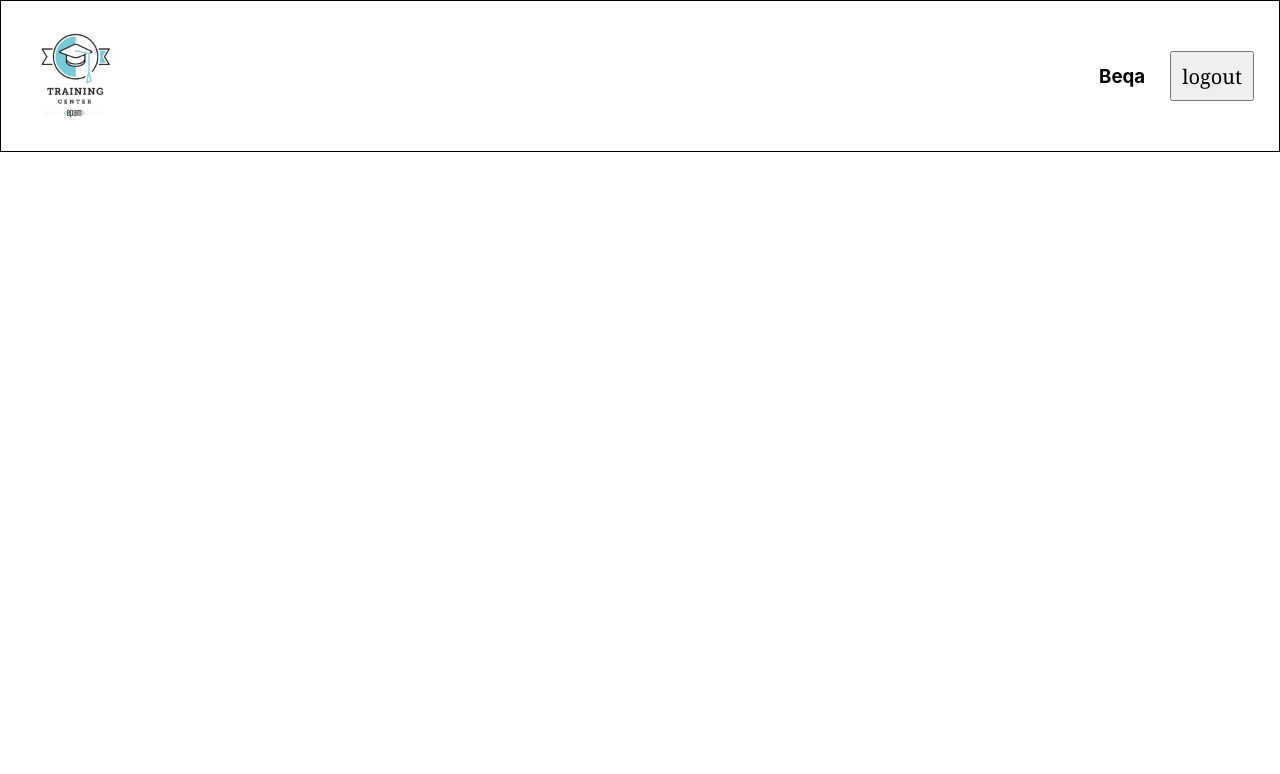
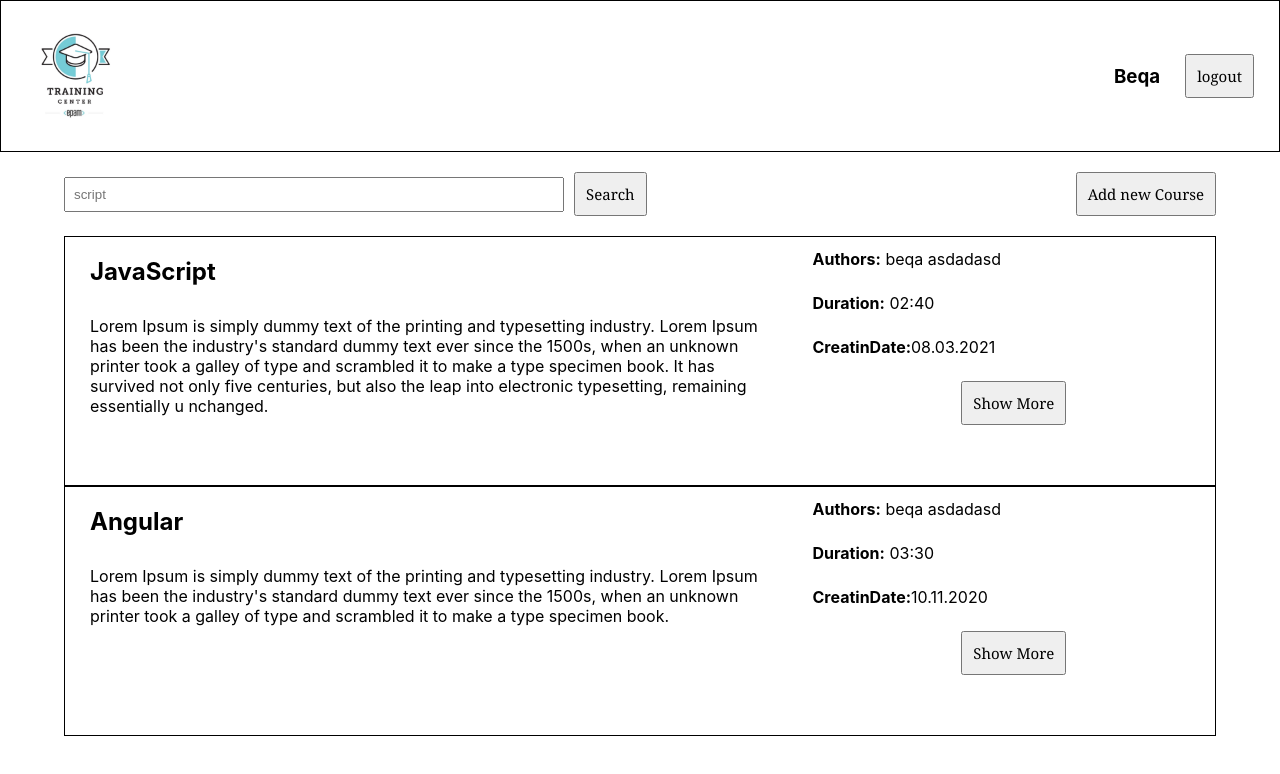
Before and after one commit to BeqaLobzhanidze/React_Fundamentals, a React (Create React App) app: page / in a window 1280 px wide. Shown: the top 774 px of the page. Built offline with nearby package versions, Linux system fonts and the light colour scheme.

Commit message:
feat:create Searchab and courses templates

```diff
--- a/src/App.jsx
+++ b/src/App.jsx
@@ -1,10 +1,18 @@
 import './App.css';
+import { useState } from 'react';
+import SearchBar from './components/Courses/components/SearchBar/SearchBar';
 import Header from './components/Header/Header';
+import { mockedAuthorsList, mockedCoursesList } from './constants';
+import Courses from './components/Courses/Courses';
 
 function App() {
+	const [coursesList, setCoursesList] = useState(mockedCoursesList);
+	const [authorsList, setAuthorList] = useState(mockedAuthorsList);
 	return (
 		<div className='App'>
 			<Header />
+			<SearchBar />
+			<Courses coursesList={coursesList} authorsList={authorsList} />
 		</div>
 	);
 }
--- a/src/common/Button/Button.module.css
+++ b/src/common/Button/Button.module.css
@@ -1,6 +1,6 @@
 .button {
     padding: 10px;
-    font-size: 20px;
+    font-size: 15px;
     cursor: pointer;
     max-width: 200px;
     max-height: 50px;
--- a/src/common/Input/Input.jsx
+++ b/src/common/Input/Input.jsx
@@ -0,0 +1,18 @@
+import React from 'react';
+import styles from './Input.module.css';
+
+function Input({ labelText, placeHolderText, onChange }) {
+	return (
+		<div className={styles.input}>
+			<label htmlFor='input'>{labelText}</label>
+			<input
+				type='text'
+				id='input'
+				placeholder={placeHolderText}
+				onChange={onChange}
+			/>
+		</div>
+	);
+}
+
+export default Input;
--- /dev/null
+++ b/src/common/Input/Input.module.css
@@ -0,0 +1,7 @@
+.input label {
+    display: block;
+}
+.input input {
+    width: 500px;
+    padding: 8px;
+}
--- a/src/components/Courses/Courses.jsx
+++ b/src/components/Courses/Courses.jsx
@@ -0,0 +1,14 @@
+import React from 'react';
+import CourseCard from './components/CourseCard/CourseCard';
+
+function Courses({ coursesList, authorsList }) {
+	return (
+		<div>
+			{coursesList.map((courseCard) => (
+				<CourseCard key={courseCard.id} courseCard={courseCard} />
+			))}
+		</div>
+	);
+}
+
+export default Courses;
--- a/src/components/Courses/components/CourseCard/CourseCard.jsx
+++ b/src/components/Courses/components/CourseCard/CourseCard.jsx
@@ -0,0 +1,31 @@
+import React from 'react';
+import Button from '../../../../common/Button/Button';
+import styles from './CourseCard.module.css';
+import { FormatCreationDate } from '../../../../helpers/formatCreationDate';
+import { GetCourseDuration } from '../../../../helpers/getCourseDuration';
+
+function CourseCard({ courseCard }) {
+	return (
+		<article className={styles.container}>
+			<div className={styles.leftSide}>
+				<h2>{courseCard.title}</h2>
+				<p>{courseCard.description}</p>
+			</div>
+			<div className={styles.rightSide}>
+				<div>
+					<strong>Authors:</strong> beqa asdadasd
+				</div>
+				<div>
+					<strong>Duration:</strong> {GetCourseDuration(courseCard.duration)}
+				</div>
+				<div>
+					<strong>CreatinDate:</strong>
+					{FormatCreationDate(courseCard.creationDate)}
+				</div>
+				<Button buttonText='Show More' />
+			</div>
+		</article>
+	);
+}
+
+export default CourseCard;
--- /dev/null
+++ b/src/components/Courses/components/CourseCard/CourseCard.module.css
@@ -0,0 +1,30 @@
+.container {
+    width: 90%;
+    height: 250px;
+    display: flex;
+    border: 1px solid black;
+    margin: 0 auto;
+    justify-content: space-between;
+}
+.leftSide {
+    width: 60%;
+    margin-left: 25px;
+}
+.leftSide p {
+    margin-top: 30px;
+}
+.leftSide h2 {
+    margin-top: 20px;
+}
+.rightSide {
+    width: 35%;
+    height: 200px;
+    display: flex;
+    flex-direction: column;
+    justify-content: space-around;
+    align-items: center;
+}
+.rightSide div {
+    width: 100%;
+    text-align: start;
+}
--- a/src/components/Courses/components/SearchBar/SearchBar.jsx
+++ b/src/components/Courses/components/SearchBar/SearchBar.jsx
@@ -0,0 +1,18 @@
+import React from 'react';
+import styles from './SearchBar.module.css';
+import Button from '../../../../common/Button/Button';
+import Input from '../../../../common/Input/Input';
+
+function SearchBar() {
+	return (
+		<div className={styles.container}>
+			<div className={styles.leftSide}>
+				<Input placeHolderText='script' />
+				<Button buttonText='Search' />
+			</div>
+			<Button buttonText='Add new Course' />
+		</div>
+	);
+}
+
+export default SearchBar;
--- /dev/null
+++ b/src/components/Courses/components/SearchBar/SearchBar.module.css
@@ -0,0 +1,14 @@
+.container {
+    display: flex;
+    width: 90%;
+    justify-content: space-between;
+    margin: 20px auto;
+}
+.leftSide {
+    display: flex;
+    justify-content: center;
+    align-items: center;
+}
+.leftSide button {
+    margin-left: 10px;
+}
--- a/src/constants.js
+++ b/src/constants.js
@@ -0,0 +1,49 @@
+export const mockedCoursesList = [
+	{
+		id: 'de5aaa59-90f5-4dbc-b8a9-aaf205c551ba',
+		title: 'JavaScript',
+		description: `Lorem Ipsum is simply dummy text of the printing and typesetting industry. Lorem Ipsum
+                    has been the industry's standard dummy text ever since the 1500s, when an unknown
+                    printer took a galley of type and scrambled it to make a type specimen book. It has survived
+                    not only five centuries, but also the leap into electronic typesetting, remaining essentially u
+                    nchanged.`,
+		creationDate: '08/03/2021',
+		duration: 160,
+		authors: [
+			'27cc3006-e93a-4748-8ca8-73d06aa93b6d',
+			'f762978b-61eb-4096-812b-ebde22838167',
+		],
+	},
+	{
+		id: 'b5630fdd-7bf7-4d39-b75a-2b5906fd0916',
+		title: 'Angular',
+		description: `Lorem Ipsum is simply dummy text of the printing and typesetting industry. Lorem Ipsum
+                    has been the industry's standard dummy text ever since the 1500s, when an unknown
+                    printer took a galley of type and scrambled it to make a type specimen book.`,
+		creationDate: '10/11/2020',
+		duration: 210,
+		authors: [
+			'df32994e-b23d-497c-9e4d-84e4dc02882f',
+			'095a1817-d45b-4ed7-9cf7-b2417bcbf748',
+		],
+	},
+];
+
+export const mockedAuthorsList = [
+	{
+		id: '27cc3006-e93a-4748-8ca8-73d06aa93b6d',
+		name: 'Vasiliy Dobkin',
+	},
+	{
+		id: 'f762978b-61eb-4096-812b-ebde22838167',
+		name: 'Nicolas Kim',
+	},
+	{
+		id: 'df32994e-b23d-497c-9e4d-84e4dc02882f',
+		name: 'Anna Sidorenko',
+	},
+	{
+		id: '095a1817-d45b-4ed7-9cf7-b2417bcbf748',
+		name: 'Valentina Larina',
+	},
+];
--- a/src/helpers/formatCreationDate.js
+++ b/src/helpers/formatCreationDate.js
@@ -0,0 +1,3 @@
+export const FormatCreationDate = (date) => {
+	return date.replaceAll('/', '.');
+};
--- a/src/helpers/getCourseDuration.js
+++ b/src/helpers/getCourseDuration.js
@@ -0,0 +1,7 @@
+export const GetCourseDuration = (num) => {
+	let minutes = num % 60;
+	let hours = (num - minutes) / 60;
+	let prefixH = hours < 10 ? '0' : '';
+	let prefixM = minutes < 10 ? '0' : '';
+	return prefixH + hours.toString() + ':' + prefixM + minutes.toString();
+};
```
